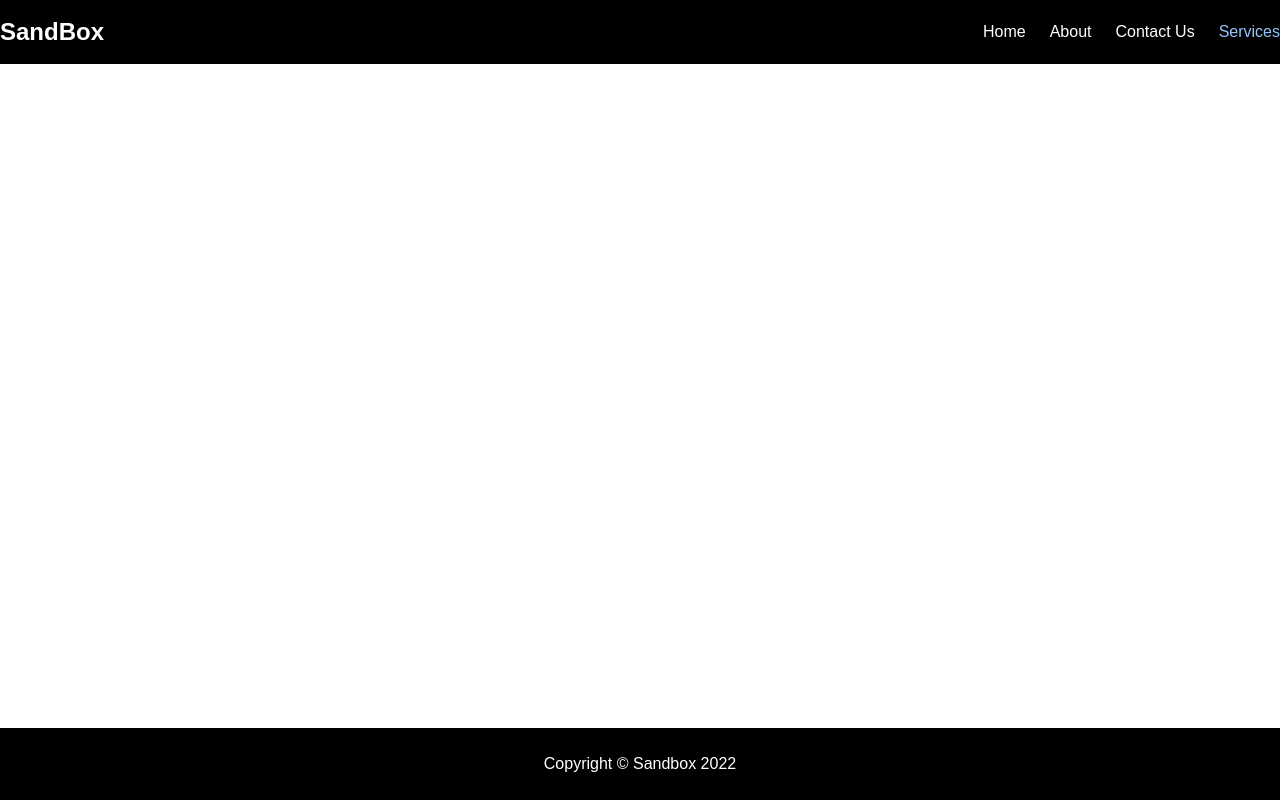
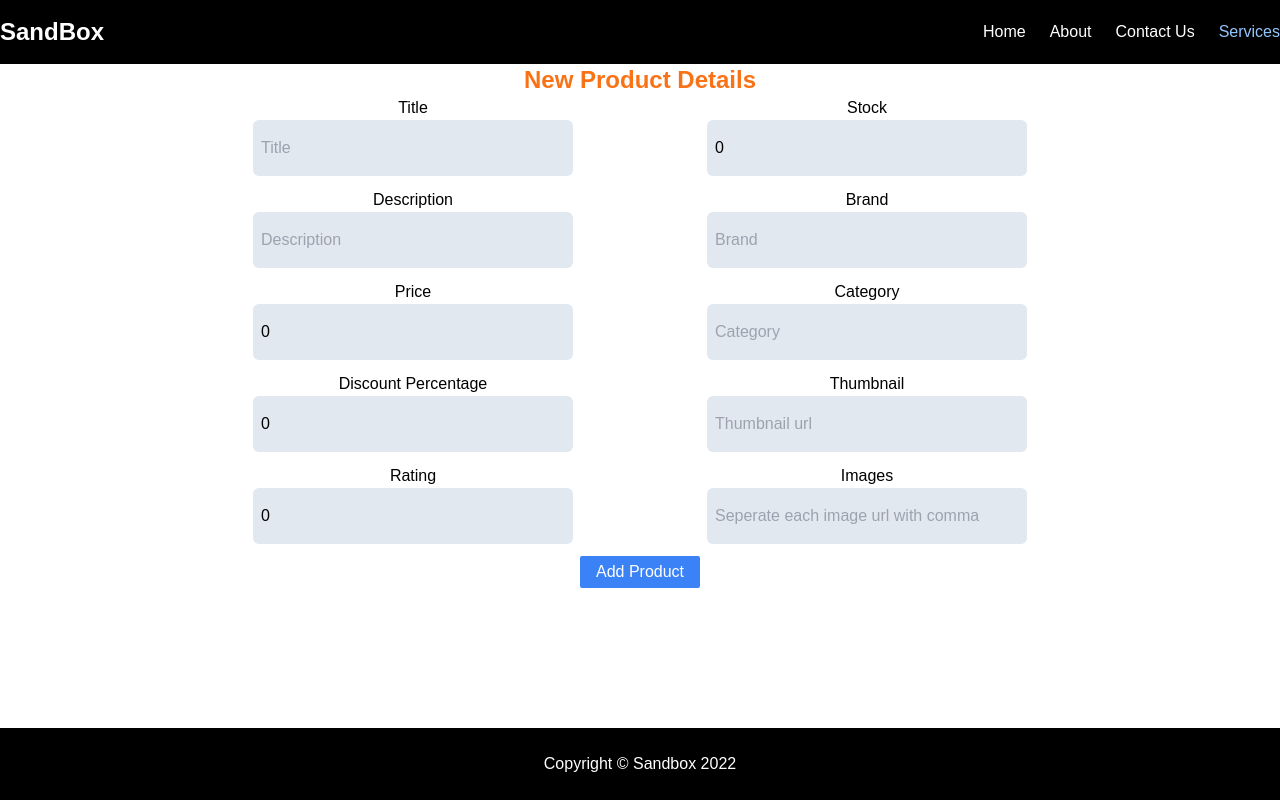
Before and after one commit to emreozturanli/sandbox-seller-website, a React (Create React App) app: page /services in a window 1280 px wide. Built offline with nearby package versions, Linux system fonts and the light colour scheme.

Commit message:
services is done

```diff
--- a/src/components/Products/Products.tsx
+++ b/src/components/Products/Products.tsx
@@ -5,8 +5,9 @@ import spinner from '../../assets/spinner.gif'
 import Card from "./Card"
 
 const Products = () => {
-  const { products, loading } = useAppSelector(state => state.products)
+  const { products, loading, newProducts } = useAppSelector(state => state.products)
   const dispatch = useAppDispatch()
+  const allProducts = [...products, ...newProducts]
 
   useEffect(() => {
     dispatch(getProducts())
@@ -19,7 +20,7 @@ const Products = () => {
   return (
     <section className="grid grid-cols-1 sm:grid-cols-2 lg:grid-cols-3 gap-8 mb-10 ">
       {
-        products.map((product) => <Card key={product.id} product={product} />)
+        allProducts?.map((product) => <Card key={product.id} product={product} />)
       }
     </section>
   )
--- a/src/features/productsSlice.ts
+++ b/src/features/productsSlice.ts
@@ -1,12 +1,13 @@
 import { createAsyncThunk, createSlice } from "@reduxjs/toolkit";
 import type { PayloadAction } from "@reduxjs/toolkit";
-import { IProducts,Product } from "../types/interfaces";
+import { IProducts,Product,INewProduct } from "../types/interfaces";
+import type { RootState } from '../app/store'
 
 
 interface ProductState {
     products: IProducts['products']
     loading: boolean
-    newProducts: Product[]
+    newProducts: INewProduct[]
 }
 
 const initialState: ProductState = {
@@ -25,7 +26,7 @@ export const getProducts = createAsyncThunk(
 )
 export const addProduct = createAsyncThunk(
     'products/addProduct',
-    async ({ newProduct }) => {
+    async ({ newProduct } : any) => {
         const url = `https://dummyjson.com/products/`
         const response = await fetch(url, {
             method: "POST",
@@ -54,7 +55,7 @@ export const productsSlice = createSlice({
     name: 'products',
     initialState,
     reducers: {
-
+        addNewProduct : (state,action : PayloadAction<INewProduct>)=> {state.newProducts = [...state.newProducts, action.payload]}
     },
     extraReducers(builder: any) {
         //GET
@@ -76,7 +77,10 @@ export const productsSlice = createSlice({
         })
         builder.addCase(addProduct.fulfilled, (state: ProductState, action: PayloadAction<Product>) => {
             state.loading = false;
-            state.newProducts= [...state.newProducts, action.payload]
+
+            //Normally if we had our own API we would update our products list here
+
+            // state.newProducts= [...state.newProducts, action.payload]
         })
         builder.addCase(addProduct.rejected, (state: ProductState) => {
             state.loading = false;
@@ -84,4 +88,6 @@ export const productsSlice = createSlice({
     },
 })
 
+export const { addNewProduct } = productsSlice.actions
+
 export default productsSlice.reducer
--- a/src/pages/Details.tsx
+++ b/src/pages/Details.tsx
@@ -2,9 +2,10 @@ import { useParams } from "react-router-dom"
 import { useAppSelector } from "../app/hooks"
 
 const Details = () => {
-  const { products } = useAppSelector(state => state.products)
+  const { products,newProducts } = useAppSelector(state => state.products)
   const { productId } = useParams()
-  const product = products.find(product => productId && product.id === +productId)
+  const allProducts = [...products, ...newProducts]
+  const product = allProducts.find(product => productId && product.id === +productId)
 
   const url = 'https://picsum.photos/900/400'
 
--- a/src/pages/Services.tsx
+++ b/src/pages/Services.tsx
@@ -1,9 +1,198 @@
-import React from 'react'
+import { useState } from 'react'
+import { useAppDispatch } from '../app/hooks'
+import { addNewProduct, addProduct } from '../features/productsSlice'
+import { INewProduct } from '../types/interfaces'
 
 const Services = () => {
+  const [newProduct, setNewProduct] = useState<INewProduct>({
+    id: 0,
+    title: '',
+    description: '',
+    price: 0,
+    discountPercentage: 0,
+    rating: 0,
+    stock: 0,
+    brand: '',
+    category: '',
+    thumbnail: '',
+    images: []
+  })
+
+  const dispatch = useAppDispatch()
+
+  const handleChange = (e: any) => {
+    setNewProduct({
+      ...newProduct,
+      id: Math.random(),
+      [e.target.name]: e.target.value
+    })
+  }
+
+  const imageHandle = (e: any) => {
+    setNewProduct({
+      ...newProduct,
+      [e.target.name]: e.target.value.split(',')
+    })
+  }
+
+  const handleSubmit = (e: any) => {
+    e.preventDefault()
+    dispatch(addProduct({ newProduct }))
+    dispatch(addNewProduct(newProduct))
+    setNewProduct({
+      id: 0,
+      title: '',
+      description: '',
+      price: 0,
+      discountPercentage: 0,
+      rating: 0,
+      stock: 0,
+      brand: '',
+      category: '',
+      thumbnail: '',
+      images: []
+    })
+  }
+
+  const inputStyle = 'bg-slate-200 border-none px-2 py-4 outline-none rounded-md w-80'
+
   return (
-    <section className='container m-auto max-w-7xl px-6 xl:px-0'>
+    <section className='container m-auto max-w-7xl px-6 xl:px-0 pb-20 '>
+      <h1 className='text-center text-2xl font-bold text-orange-500'>New Product Details</h1>
+      <form onSubmit={handleSubmit} className='text-center m-auto'>
+        <div className="grid grid-cols-1 m-auto md:grid-cols-2 gap-3 mb-3 max-w-4xl">
+          <div className="flex flex-col gap-3 ">
+            <div>
+              <label htmlFor="title">Title</label><br />
+              <input
+                type="text"
+                className={inputStyle}
+                placeholder='Title'
+                name="title"
+                value={newProduct?.title}
+                onChange={handleChange}
+                required
+              />
+            </div>
+            <div>
+              <label htmlFor="description">Description</label><br />
+              <input
+                type="text"
+                className={inputStyle}
+                placeholder='Description'
+                name="description"
+                value={newProduct?.description}
+                onChange={handleChange}
+                required
+              />
+            </div>
+            <div>
+              <label htmlFor="price">Price</label><br />
+              <input
+                type="number"
+                className={inputStyle}
+                placeholder='Price'
+                name="price"
+                value={newProduct?.price}
+                onChange={handleChange}
+                required
+              />
+            </div>
+            <div>
+              <label htmlFor="discountPercantage"> Discount Percentage</label><br />
+              <input
+                type="number"
+                className={inputStyle}
+                placeholder='Discount Percentage'
+                name="discountPercentage"
+                value={newProduct?.discountPercentage}
+                onChange={handleChange}
+                required
+              />
+            </div>
+            <div>
+              <label htmlFor="rating">Rating</label><br />
+              <input
+                type="number"
+                className={inputStyle}
+                placeholder='Rating'
+                name="rating"
+                value={newProduct?.rating}
+                onChange={handleChange}
+                required
+              />
+            </div>
+          </div>
 
+          <div className="flex flex-col gap-3">
+            <div>
+              <label htmlFor="stock">Stock</label><br />
+              <input
+                type="number"
+                className={inputStyle}
+                placeholder='Stock'
+                name="stock"
+                value={newProduct?.stock}
+                onChange={handleChange}
+                required
+              />
+            </div>
+            <div>
+              <label htmlFor="brand">Brand</label><br />
+              <input
+                type="text"
+                className={inputStyle}
+                placeholder='Brand'
+                name="brand"
+                value={newProduct?.brand}
+                onChange={handleChange}
+                required
+              />
+            </div>
+            <div>
+              <label htmlFor="category">Category</label><br />
+              <input
+                type="text"
+                className={inputStyle}
+                placeholder='Category'
+                name="category"
+                value={newProduct?.category}
+                onChange={handleChange}
+                required
+              />
+            </div>
+            <div>
+              <label htmlFor="thumbnail">Thumbnail</label><br />
+              <input
+                type="text"
+                className={inputStyle}
+                placeholder='Thumbnail url'
+                name="thumbnail"
+                value={newProduct?.thumbnail}
+                onChange={handleChange}
+                required
+              />
+            </div>
+            <div>
+              <label htmlFor="images">Images</label><br />
+              <input
+                type="text"
+                className={inputStyle}
+                placeholder='Seperate each image url with comma'
+                name="images"
+                value={newProduct?.images}
+                onChange={imageHandle}
+                required
+              />
+            </div>
+          </div>
+        </div>
+        <button
+          className='bg-blue-500 rounded-sm px-4 py-1 block text-white m-auto text-md cursor-pointer' type="submit"
+        >
+          Add Product
+        </button>
+      </form>
     </section>
   )
 }
--- a/src/router/AppRouter.tsx
+++ b/src/router/AppRouter.tsx
@@ -14,7 +14,7 @@ const AppRouter = () => {
             <Header />
             <Routes>
                 <Route path='/' element={<Home />} />
-                <Route path='/details/:productId' element={<Details />} />
+                <Route path='/details/:productId' element={<Details/>} />
                 <Route path='/about' element={<About />} />
                 <Route path='/contact' element={<Contact />} />
                 <Route path='/services' element={<Services />} />
```
Also changed, not shown: src/types/interfaces.ts (+14 -0 lines).
